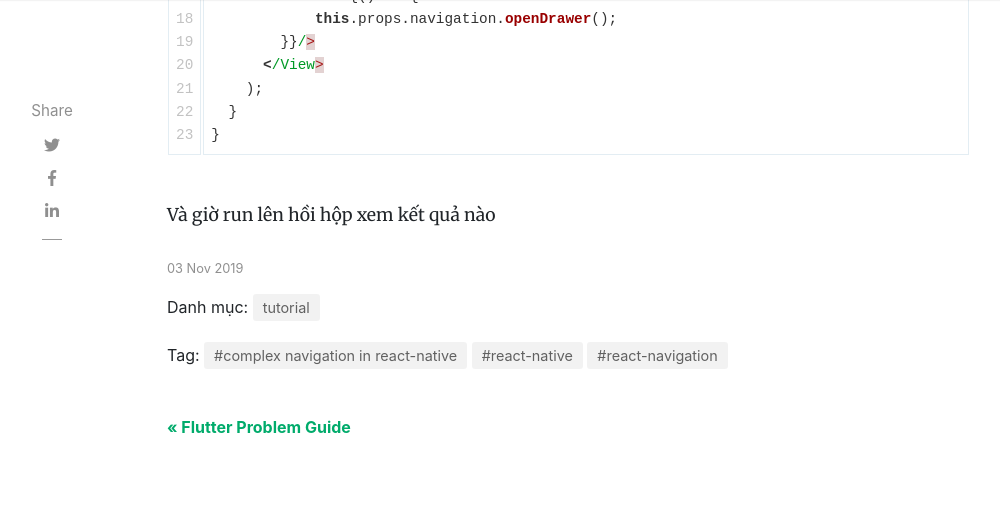
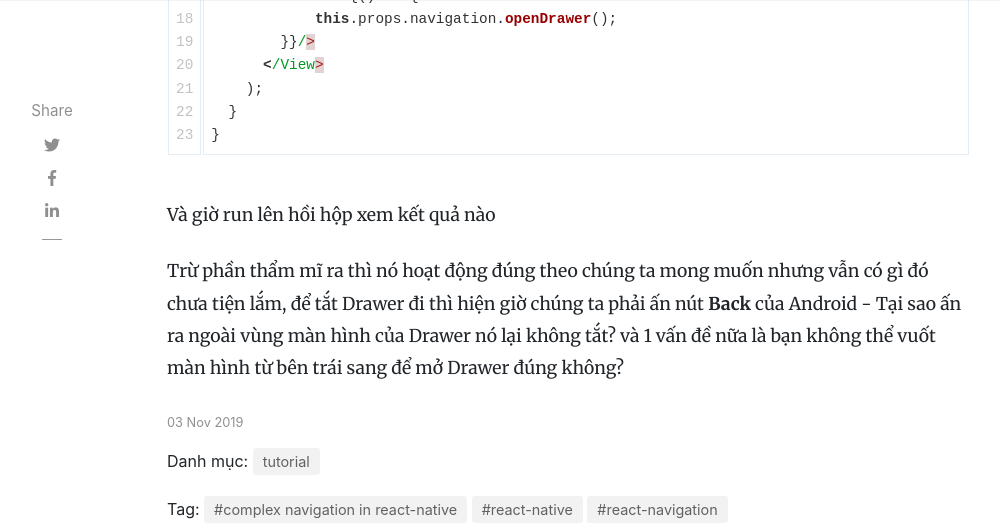
Before and after one commit to tuitucode/tuitucode.github.io, a Jekyll site: the page built from _posts/2019-11-03-ket-hop-stack-tab-drawer-navigation-react-native.md, in a window 1280 px wide and 900 px high, scrolled down 8897 px, cut to the strip 0-532 px from the top of the window. Shown: the whole strip, without its empty margins (118-1118 px from the left). Built offline with Jekyll 4.4.1, drawn with Linux system fonts in a browser that asks for light colours; nearby versions of some CDN libraries; comment, search, counter and statistics services are not loaded.

Commit message:
Update 2019-11-03-ket-hop-stack-tab-drawer-navigation-react-native.md

````diff
--- a/_posts/2019-11-03-ket-hop-stack-tab-drawer-navigation-react-native.md
+++ b/_posts/2019-11-03-ket-hop-stack-tab-drawer-navigation-react-native.md
@@ -317,3 +317,5 @@ export default class Item extends Component {
 ```
 
 Và giờ run lên hồi hộp xem kết quả nào
+
+Trừ phần thẩm mĩ ra thì nó hoạt động đúng theo chúng ta mong muốn nhưng vẫn có gì đó chưa tiện lắm, để tắt Drawer đi thì hiện giờ chúng ta phải ấn nút **Back** của Android - Tại sao ấn ra ngoài vùng màn hình của Drawer nó lại không tắt? và 1 vấn đề nữa là bạn không thể vuốt màn hình từ bên trái sang để mở Drawer đúng không?
````
